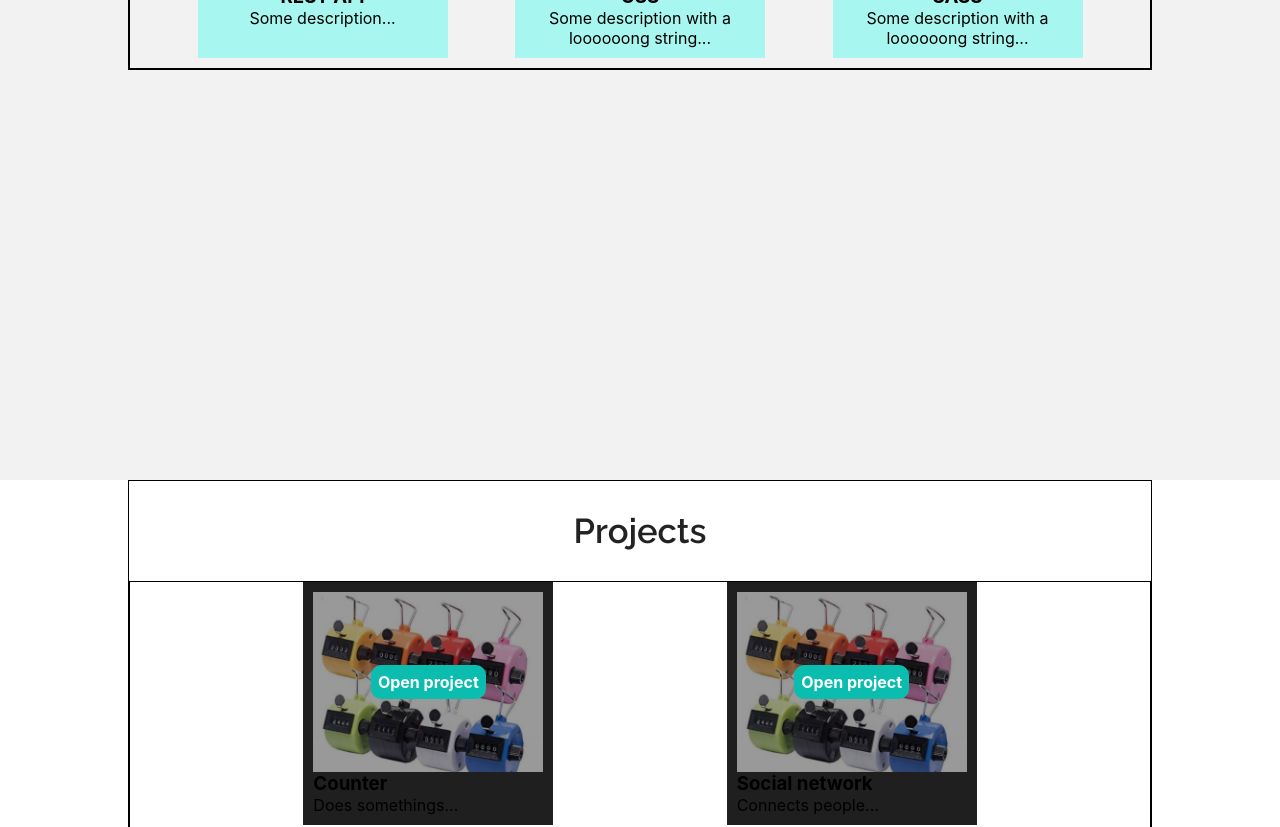
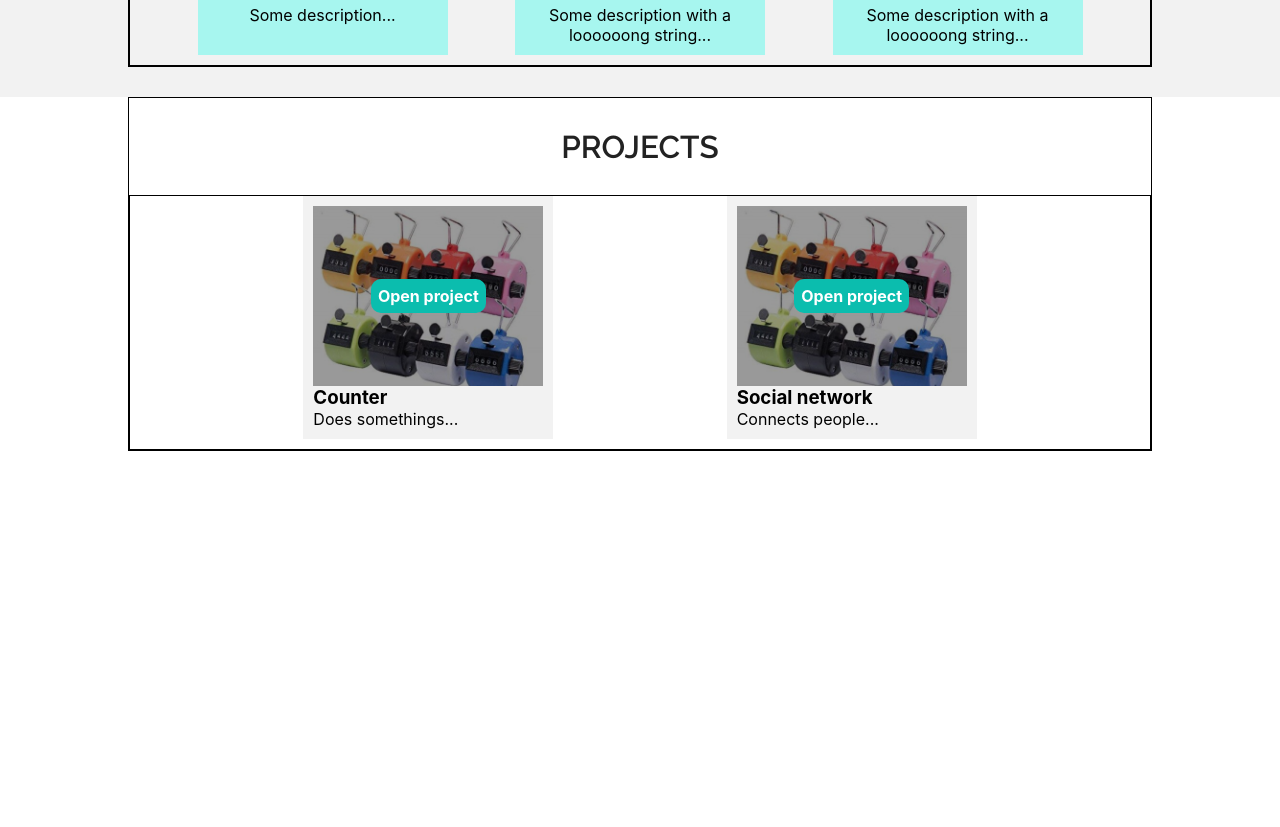
Before and after one commit to Freiii21/portfolio-react, a React (Create React App) app: page / in a window 1280 px wide. Shown: the part 1120-1947 px from the top of the page. Built offline with nearby package versions, Linux system fonts and the light colour scheme.

Commit message:
#42 design improvements_10

```diff
--- a/src/common/components/Title.module.scss
+++ b/src/common/components/Title.module.scss
@@ -2,8 +2,9 @@
 @import "./src/common/styles/sass/mixins.scss";
 
 .title{
-    @include text(Raleway-SemiBold, sans-serif, 23px);
+    @include text(Raleway-SemiBold, sans-serif, 21px);
     color: $textSeconsdColor;
+    text-transform: uppercase;
     margin-top: 30px;
     margin-bottom: 30px;
 }
--- a/src/common/styles/sass/variables.scss
+++ b/src/common/styles/sass/variables.scss
@@ -1,8 +1,8 @@
 $maxDisplayWidth: 1100px;
 $textColor: #fff;
 $textSeconsdColor: #222;
+$bgColor: #f2f2f2;
 
 
 
-$bgColor: #1f1f20;
 $bgSecondColor: #252527;
--- a/src/e1-main/Main.module.scss
+++ b/src/e1-main/Main.module.scss
@@ -66,7 +66,6 @@
         }
         .photo{
             margin-bottom: 15px;
-            //margin-top: -145px;
         }
     }
 }
@@ -85,8 +84,5 @@
                 font-size: 25px;
             }
         }
-        .photo{
-            //margin-top: -140px;
-        }
     }
 }
--- a/src/e2-skills/Skills.module.css
+++ b/src/e2-skills/Skills.module.scss
@@ -1,10 +1,13 @@
+@import "./src/common/styles/sass/variables.scss";
+
 .skills{
-    min-height: 100vh;
-    background-color: #f2f2f2;
+    //min-height: 100vh;
+    padding-bottom: 30px;
+    background-color: $bgColor;
 }
 .skillsContainer{
     flex-direction: column;
-    justify-content: flex-start;
+    //justify-content: flex-start;
 }
 .skillsSet{
     border: 1px solid;
--- a/src/e2-skills/Skills.tsx
+++ b/src/e2-skills/Skills.tsx
@@ -1,5 +1,5 @@
 import React from 'react';
-import s from './Skills.module.css'
+import s from './Skills.module.scss'
 import sc from './../common/styles/Container.module.scss'
 import {Skill} from './skill/Skill';
 import {Title} from '../common/components/Title';
```
